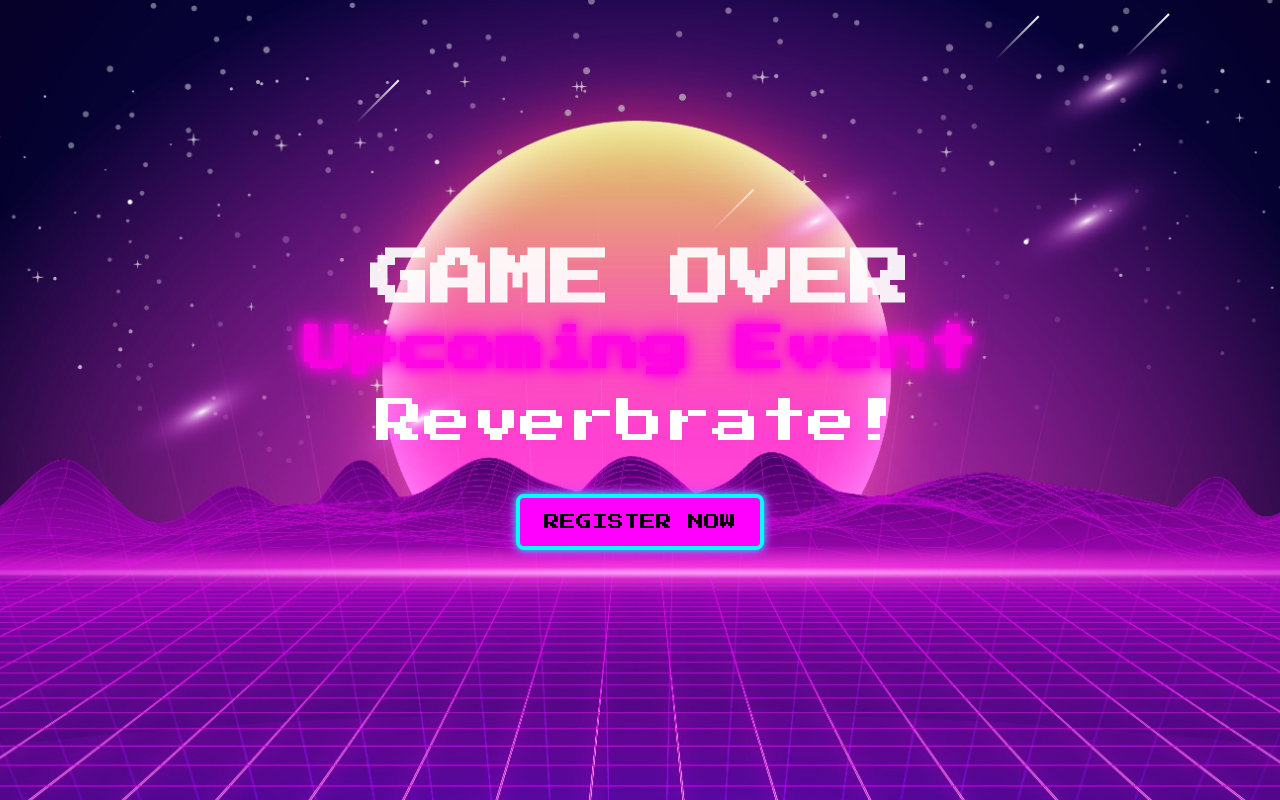
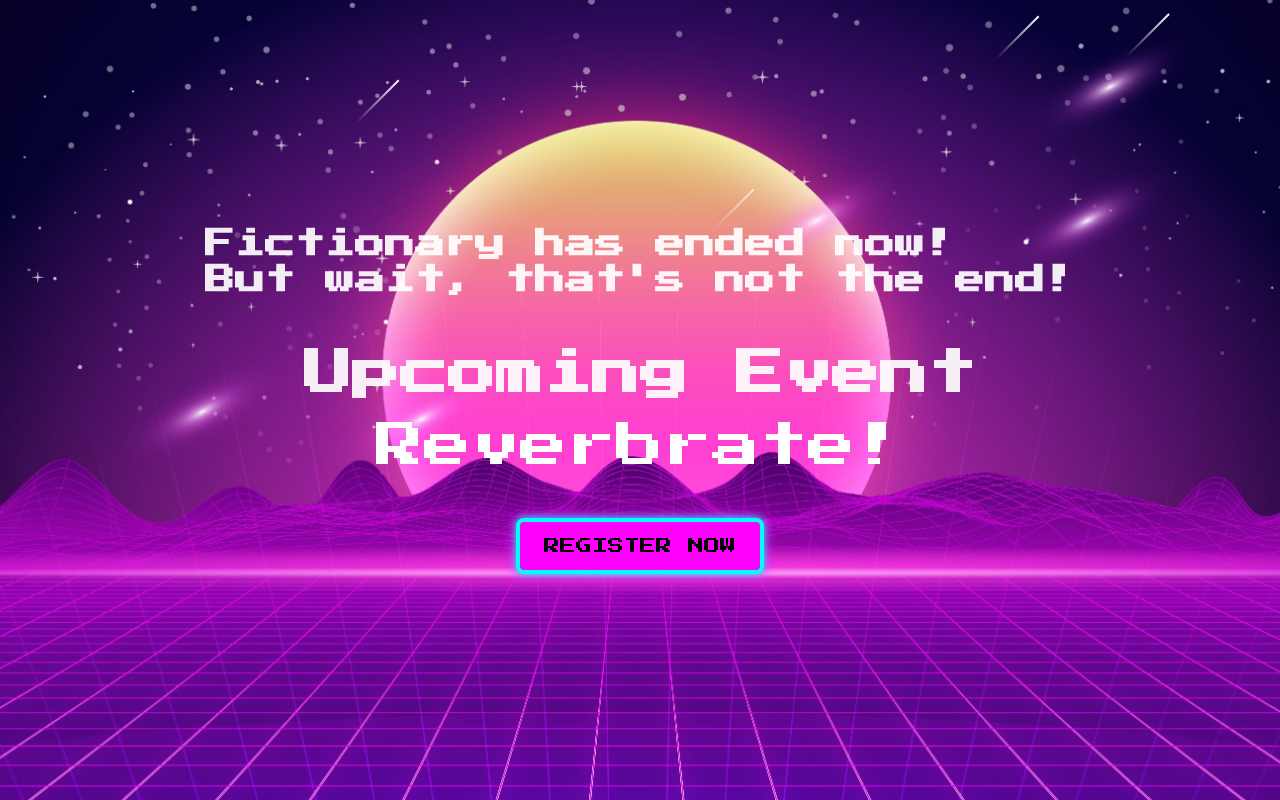
Before and after one commit to MiraclePallavi/Fictionary3.O, a React (Vite) app: page /game-finished in a window 1280 px wide. Built offline with nearby package versions, Linux system fonts and the light colour scheme; no server answers.

Commit message:
add info

```diff
--- a/src/pages/Home/Home.jsx
+++ b/src/pages/Home/Home.jsx
@@ -38,10 +38,10 @@ const Home = () => {
 
   useEffect(() => {
     const token = context.token || localStorage.getItem("fictionary_frontend");
-    if (token) {
-      if (gameLive.game_live) {
-        navigate("/play");
-      }
+    if (gameLive.gameOver) {
+      navigate("/game-finished");
+    } else if (token && gameLive.game_live) {
+      navigate("/play");
     } else {
       refresh();
     }
@@ -193,22 +193,7 @@ const Home = () => {
         </>
       ): (
         <div className="time-up">
-          <p className="arcade-text">
-            <div>
-              Fictionary has ended now!
-              <br />
-              But wait, that's not the end!
-              <br />
-              <br />
-              <br />
-              The decision is your own voice, an opinion is the echo of
-              someone else's voice: Choose the right one.
-              <br />
-              <br />
-              <br />
-              Reverberate. Coming Soon...
-            </div>
-          </p>
+
         </div>
       )}
     </div>
--- a/src/pages/finish/EventAd.module.css
+++ b/src/pages/finish/EventAd.module.css
@@ -83,7 +83,7 @@ body{
     transform: translateY(-20px);
   }
 }
-.text-neon-pink{
+.text-upcoming-event{
   color: #ff00ff; /* Bright pink color */
   text-shadow:
     0 0 5px #c5ec45,
--- a/src/pages/finish/game-finished.jsx
+++ b/src/pages/finish/game-finished.jsx
@@ -13,6 +13,38 @@ const GameFinished = () => {
       backgroundPosition: "center",
       backgroundRepeat: "no-repeat", }}
     >
+
+          <h3 className="xl:text-3xl  lg:text-5xl sm:text-xl md:text-2xl font-bold text-neon-red flicker mb-4 font-pixel">
+          <div>
+              Fictionary has ended now!
+              <br />
+              But wait, that's not the end!
+              <br />
+              <br />
+              </div>
+          </h3>
+
+
+      {/* Neon Header */}
+      <h1 className="xl:text-5xl  lg:text-4xl sm:text-2xl md:text-2xl font-bold text-upcoming-event flicker mb-6 font-pixel">
+        <span className="glowText">Upcoming Event</span>
+      </h1>
+
+      {/* Event Details */}
+
+        <h2 className="xl:text-5xl  lg:text-4xl sm:text-1xl  md:text-4xl text-neon-blue font-pixel mb-4">
+          Reverbrate!
+        </h2>
+
+
+      {/* Call to Action */}
+      <button
+        className={`mt-8 px-6 py-3 text-1xl text-black bg-gradient-to-r from-neon-pink to-neon-purple hover:from-neon-purple hover:to-neon-pink rounded-lg transition-all font-pixel glowButton z-40`}
+      >
+       Register Now
+      </button>
+
+      {/* Floating Neon Stars */}
       <div className="shooting-stars">
         <span></span>
         <span></span>
@@ -28,31 +60,6 @@ const GameFinished = () => {
         <span></span>
       </div>
 
-          <h1 className="xl:text-6xl  lg:text-5xl sm:text-3xl md:text-4xl font-bold text-neon-red flicker mb-4 font-pixel">
-            GAME OVER
-          </h1>
-
-
-      {/* Neon Header */}
-      <h1 className="xl:text-5xl  lg:text-4xl sm:text-2xl md:text-2xl font-bold text-neon-pink flicker mb-6 font-pixel">
-        <span className="glowText">Upcoming Event</span>
-      </h1>
-
-      {/* Event Details */}
-
-        <h2 className="xl:text-5xl  lg:text-4xl sm:text-1xl  md:text-4xl text-neon-blue font-pixel mb-4">
-          Reverbrate!
-        </h2>
-
-
-      {/* Call to Action */}
-      <button
-        className={`mt-8 px-6 py-3 text-1xl text-black bg-gradient-to-r from-neon-pink to-neon-purple hover:from-neon-purple hover:to-neon-pink rounded-lg transition-all font-pixel glowButton`}
-      >
-       Register Now
-      </button>
-
-      {/* Floating Neon Stars */}
       <div className="floatingStars">
         <span></span>
         <span></span>
```
